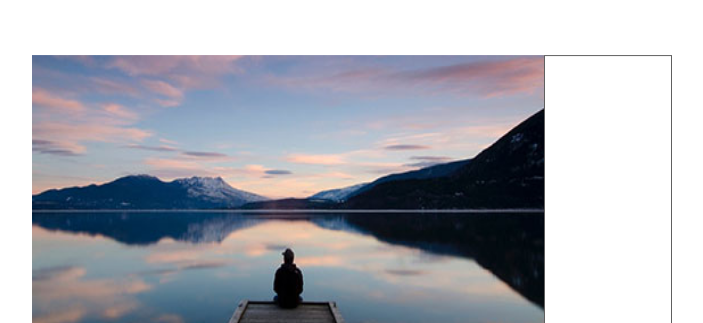
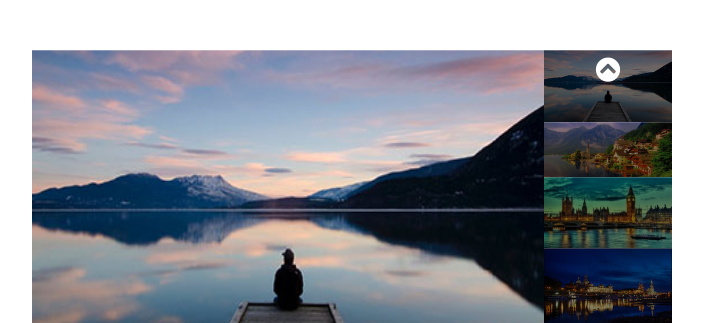
Before and after one commit to LauCost/vue-slider, a plain HTML site: page index.html in a window 1280 px wide. Shown: the part 172-495 px from the top of the page, without its empty margins (288-991 px from the left). Drawn offline with nearby package versions, Linux system fonts and the light colour scheme.

Commit message:
Risolto bug img laterali

```diff
--- a/index.html
+++ b/index.html
@@ -7,6 +7,9 @@
     <meta name="viewport" content="width=device-width, initial-scale=1.0">
     <link rel="stylesheet" href="./Style/style.css">
     <script src="https://cdn.jsdelivr.net/npm/vue@2.6.14/dist/vue.js"></script>
+    <link rel="stylesheet" href="https://cdnjs.cloudflare.com/ajax/libs/font-awesome/5.15.4/css/all.min.css"
+        integrity="sha512-1ycn6IcaQQ40/MKBW2W4Rhis/DbILU74C1vSrLJxCq57o941Ym01SwNsOMqvEBFlcgUa6xLiPY/NS5R+E6ztJQ=="
+        crossorigin="anonymous" referrerpolicy="no-referrer">
     <title>Document</title>
 </head>
 
@@ -27,7 +30,7 @@
             <a class="top" href="#"><i class="fas fa-chevron-circle-up"></i></a>
 
 
-            <img :src="images.imma">
+            <img v-for="image in images" :src="image.imma">
 
 
             <a class="bottom" href="#"><i class="fas fa-chevron-circle-down"></i></a>
```
